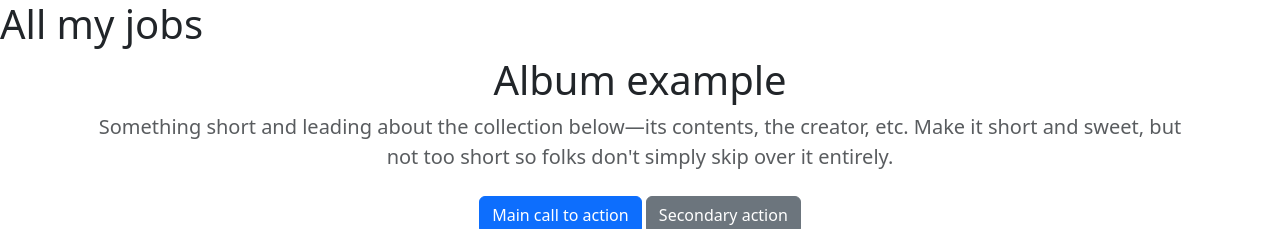
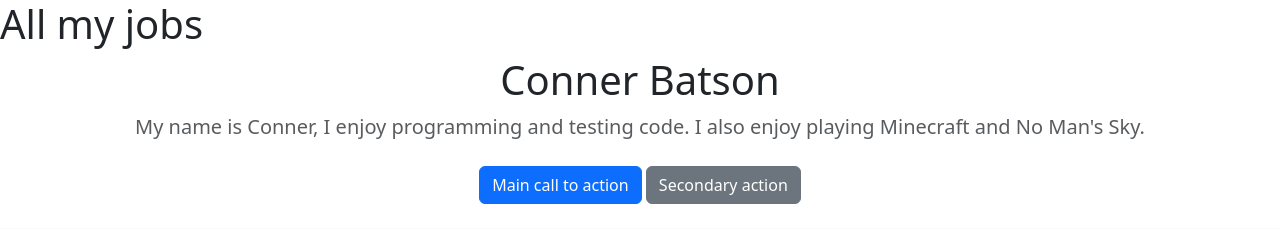
Before and after one commit to bcLego19/pythonTests, a Django app: page / in a window 1280 px wide. Shown: the top 229 px of the page. Run offline with Django 5.2, Linux system fonts and the light colour scheme; data that the repository does not hold is empty; some libraries are stand-ins or nearby versions.

Commit message:
Update home page jumbotron to display name and summary

```diff
--- a/PythonDjango/portfolio-project/jobs/templates/jobs/home.html
+++ b/PythonDjango/portfolio-project/jobs/templates/jobs/home.html
@@ -40,8 +40,8 @@
 
       <section class="jumbotron text-center">
         <div class="container">
-          <h1 class="jumbotron-heading">Album example</h1>
-          <p class="lead text-muted">Something short and leading about the collection below—its contents, the creator, etc. Make it short and sweet, but not too short so folks don't simply skip over it entirely.</p>
+          <h1 class="jumbotron-heading">Conner Batson</h1>
+          <p class="lead text-muted">My name is Conner, I enjoy programming and testing code. I also enjoy playing Minecraft and No Man's Sky.</p>
           <p>
             <a href="#" class="btn btn-primary my-2">Main call to action</a>
             <a href="#" class="btn btn-secondary my-2">Secondary action</a>
```
